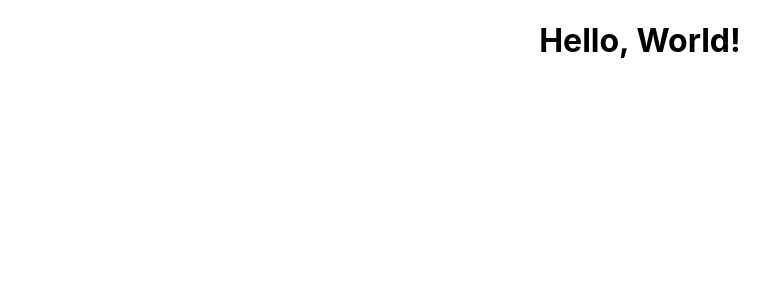
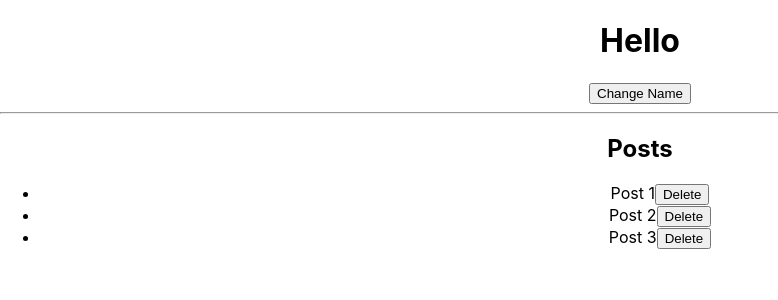
Before and after one commit to Kevin-1999-Dev/react-testing, a React (Create React App) app: page / in a window 1280 px wide. Shown: the top 300 px of the page, without its empty margins (0-778 px from the left). Built offline with nearby package versions, Linux system fonts and the light colour scheme.

Commit message:
test : useState Flow

```diff
--- a/src/App.js
+++ b/src/App.js
@@ -1,9 +1,46 @@
-import './App.css';
+import "./App.css";
+import { useState } from "react";
 
 function App() {
+  let [name, setName] = useState("Hello");
+
+  let [posts, setPosts] = useState([
+    {
+      id: 1,
+      title: "Post 1",
+    },
+    {
+      id: 2,
+      title: "Post 2",
+    },
+    {
+      id: 3,
+      title: "Post 3",
+    },
+  ]);
+
+  let changeName = () => {
+    setName((prevState) => (prevState = "Kaung"));
+  };
+
+  let deletePost = (id) => {
+    setPosts((prevState)=> prevState.filter((post)=>post.id !== id))
+  }
+
   return (
     <div className="App">
-      <h1>Hello, World!</h1>
+      <h1>{name}</h1>
+      <button onClick={changeName}>Change Name</button>
+      <hr />
+      <h2>Posts</h2>
+      <ul>
+        {!!posts.length && posts.map((post) =>
+          <li key={post.id}>
+            {post.title}
+            <button onClick={()=>deletePost(post.id)}>Delete</button>
+          </li>)}
+          {posts.length === 0 && <p>No posts available</p>}
+      </ul>
     </div>
   );
 }
```
